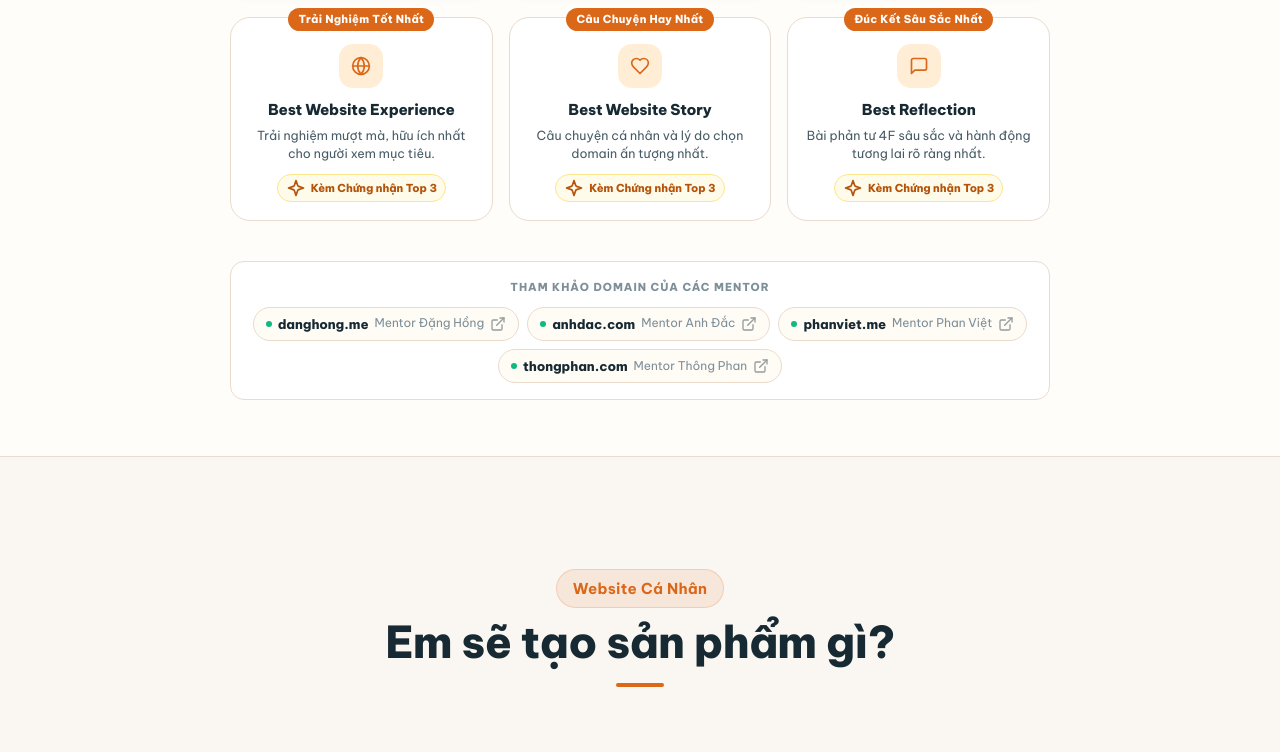
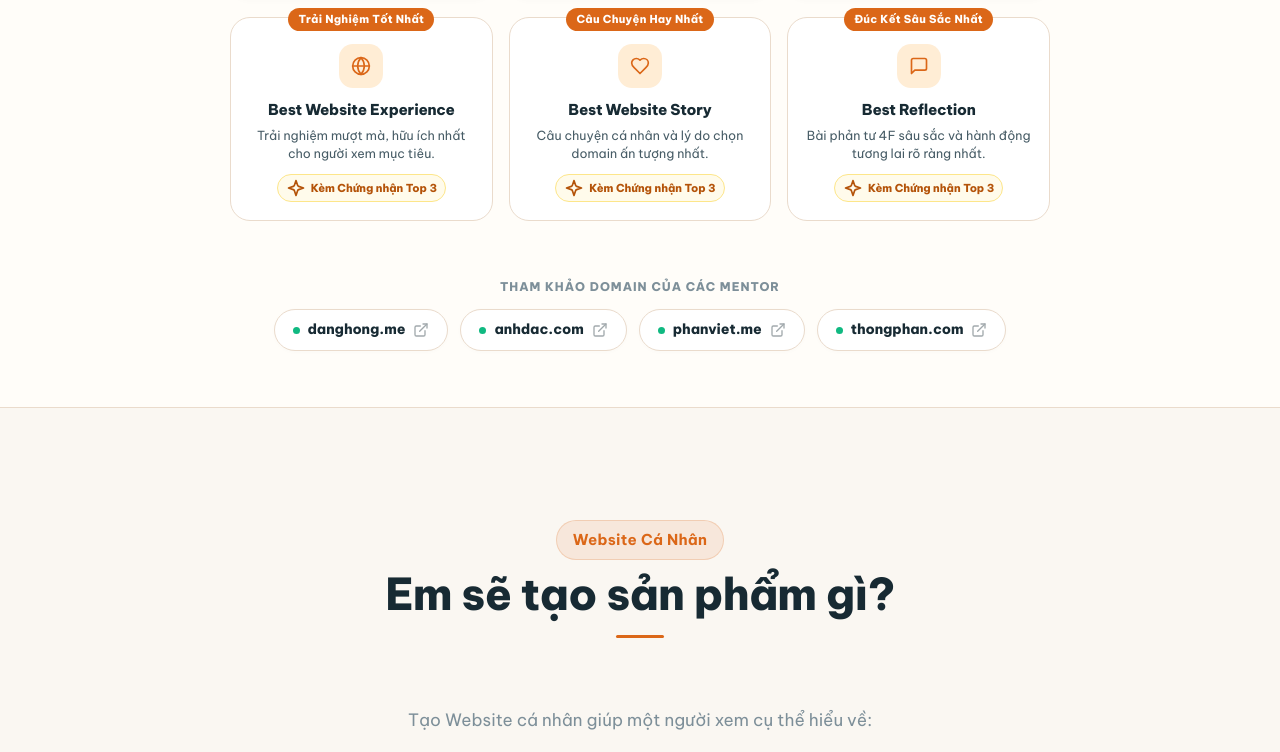
Before and after one commit to hongdang023/Simba-Challenge-, a website built with Vite: page website/index.html in a window 1280 px wide. Shown: the part 1191-1943 px from the top of the page. Built offline with nearby package versions, Linux system fonts and the light colour scheme.

Commit message:
feat: flat horizontal row for 4 mentor domains, remove outer container card, remove mentor names

```diff
--- a/website/src/components/awards.js
+++ b/website/src/components/awards.js
@@ -2,12 +2,12 @@ import { CONFIG } from '../config.js';
 import { t } from '../i18n.js';
 
 /**
- * Awards section — Big prominent 3 Top 3 Perk Cards with 2D stroke icons:
+ * Awards section:
  * 1. Sub-section 1: Dành cho tất cả học sinh tham gia (2 separate clean cards)
  * 2. Sub-section 2: Top 3 Vinh danh xuất sắc
  *    - 3 Big Prominent Perk Cards (200.000 VNĐ, Bài mẫu Simba, Featured Sư Tử Con)
  *    - 3 Title Recognitions (Best Experience, Best Story, Best Reflection)
- * 3. Sub-section 3: Tham khảo domain của các Mentor
+ * 3. Sub-section 3: Tham khảo domain của các Mentor (Phẳng, không có card to bọc ngoài, 4 domain nằm trên 1 hàng ngang)
  */
 export function renderAwards() {
   const section = document.createElement('section');
@@ -137,17 +137,16 @@ export function renderAwards() {
       </div>
 
       <!-- ==========================================
-           3. MENTOR DOMAINS SHOWCASE
+           3. MENTOR DOMAINS SHOWCASE (Không có card to bọc ngoài, 4 domain ngang hàng)
            ========================================== -->
-      <div class="awards-clean-mentor">
+      <div class="awards-mentor-flat-row">
         <span class="awards-mentor-label" data-i18n="awards.mentorTitle">${t('awards.mentorTitle')}</span>
-        <div class="mentor-pills-row">
+        <div class="mentor-pills-horizontal">
           ${CONFIG.mentorDomains.map(m => `
-            <a href="${m.url}" target="_blank" rel="noopener" class="mentor-pill" title="Xem website của ${m.name}">
+            <a href="${m.url}" target="_blank" rel="noopener" class="mentor-pill-clean" title="Xem website ${m.domain}">
               <span class="mentor-pill__dot"></span>
               <strong class="mentor-pill__domain">${m.domain}</strong>
-              <span class="mentor-pill__name">${m.name}</span>
-              <svg class="icon icon--sm" style="opacity: 0.45;" aria-hidden="true"><use href="/icons.svg#icon-external"></use></svg>
+              <svg class="icon icon--sm" style="opacity: 0.4;" aria-hidden="true"><use href="/icons.svg#icon-external"></use></svg>
             </a>
           `).join('')}
         </div>
--- a/website/src/styles/awards.css
+++ b/website/src/styles/awards.css
@@ -242,68 +242,65 @@
   color: #B45309;
 }
 
-/* 4. Mentor Domains Showcase */
-.awards-clean-mentor {
-  margin-top: var(--space-xl);
-  padding: 16px 20px;
-  background: #FFFFFF;
-  border: 1px solid var(--color-border);
-  border-radius: var(--radius-md);
+/* 4. Mentor Domains Showcase — Flat Horizontal Strip (No giant container card) */
+.awards-mentor-flat-row {
+  margin-top: var(--space-2xl);
   text-align: center;
+  display: flex;
+  flex-direction: column;
+  align-items: center;
+  gap: 12px;
 }
 
 .awards-mentor-label {
   display: block;
-  font-size: 0.6875rem;
+  font-size: 0.75rem;
   font-weight: 800;
   letter-spacing: 1px;
   text-transform: uppercase;
   color: var(--color-text-muted);
-  margin-bottom: 10px;
 }
 
-.mentor-pills-row {
+.mentor-pills-horizontal {
   display: flex;
   flex-wrap: wrap;
-  gap: 8px;
+  align-items: center;
   justify-content: center;
+  gap: 12px;
+  width: 100%;
 }
 
-.mentor-pill {
+.mentor-pill-clean {
   display: inline-flex;
   align-items: center;
-  gap: 6px;
-  background: var(--color-card-warm);
-  border: 1px solid var(--color-border);
-  padding: 5px 12px;
+  gap: 8px;
+  background: #FFFFFF;
+  border: 1.5px solid var(--color-border);
+  padding: 8px 18px;
   border-radius: var(--radius-full);
-  font-size: 0.8125rem;
+  font-size: 0.875rem;
   color: var(--color-midnight-blue);
   text-decoration: none;
   transition: all var(--transition-fast);
+  box-shadow: 0 1px 4px rgba(0, 0, 0, 0.02);
 }
 
-.mentor-pill:hover {
+.mentor-pill-clean:hover {
   border-color: var(--color-sunset-orange);
-  background: #FFFFFF;
   color: var(--color-sunset-orange);
-  transform: translateY(-1px);
+  transform: translateY(-2px);
+  box-shadow: 0 4px 12px rgba(219, 103, 24, 0.08);
 }
 
-.mentor-pill__dot {
-  width: 6px;
-  height: 6px;
+.mentor-pill-clean .mentor-pill__dot {
+  width: 7px;
+  height: 7px;
   border-radius: 50%;
   background: #10B981;
 }
 
-.mentor-pill__domain {
+.mentor-pill-clean .mentor-pill__domain {
   font-weight: 800;
-}
-
-.mentor-pill__name {
-  color: var(--color-text-muted);
-  font-size: 0.75rem;
 }
 
 /* Responsive */
@@ -314,4 +311,14 @@
     grid-template-columns: 1fr;
     gap: 16px;
   }
+
+  .mentor-pills-horizontal {
+    flex-direction: column;
+    width: 100%;
+  }
+
+  .mentor-pill-clean {
+    width: 100%;
+    justify-content: center;
+  }
 }
```
